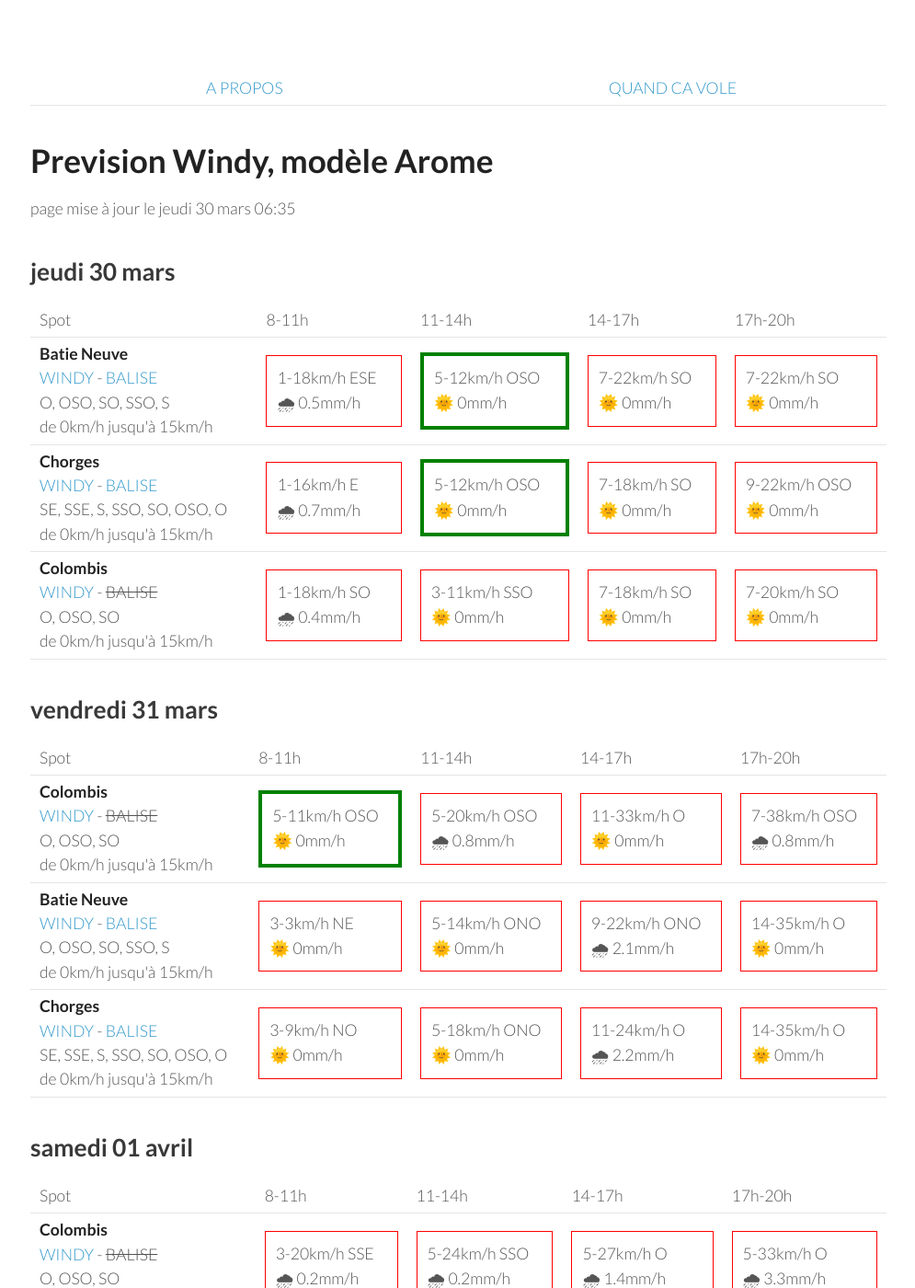
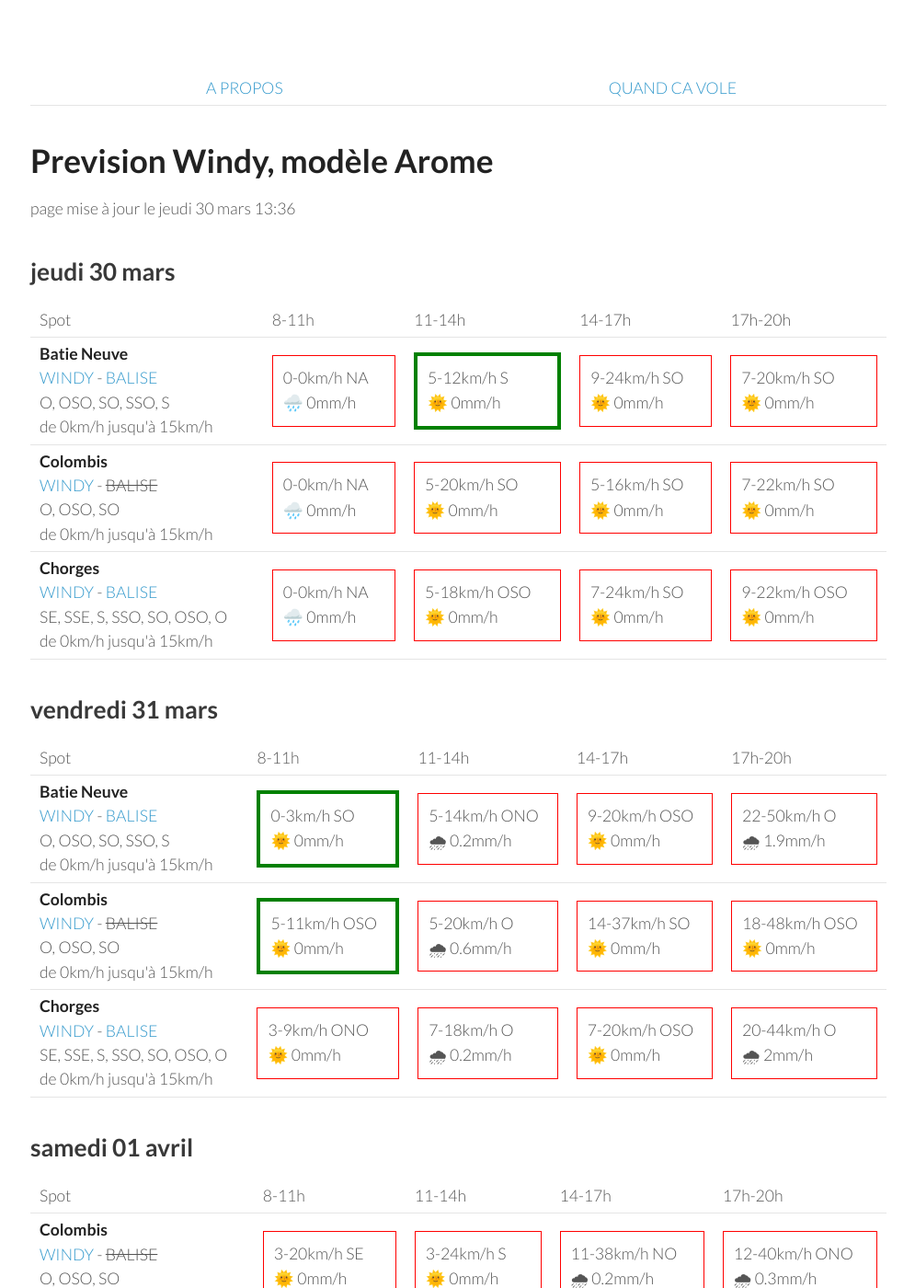
Before and after one commit to parapente-dans-le-nord/parapente-dans-le-nord.github.io, a Jekyll site: the page built from saint_andre.markdown, in a window 1280 px wide and 1400 px high. Shown: the whole window at 92% size, without its empty margins (25-1020 px from the left). Built offline with Jekyll 4.4.1, drawn with Linux system fonts in a browser that asks for light colours; some of the changed text lies outside the part shown.

Commit message:
update index.markdown

```diff
--- a/saint_andre.markdown
+++ b/saint_andre.markdown
@@ -7,7 +7,7 @@ title:  "Tous les spots"
 {: .links}
 
 # Prevision Windy, modèle Arome
-page mise à jour le jeudi 30 mars 06:35
+page mise à jour le jeudi 30 mars 13:36
 
 ## jeudi 30 mars
 
@@ -24,31 +24,28 @@ page mise à jour le jeudi 30 mars 06:35
 <tr>
         <td><strong>Batie Neuve</strong><br><a href="https://windy.com/44.584/6.236?44.559,6.262,10,m:eTtagly">WINDY</a> - <span class=""><a href="https://www.openwindmap.org/PP554">BALISE</a> </span><br> <span class="vent-favorable">O, OSO, SO, SSO, S</span><br><span class="force-vent">de 0km/h jusqu'à 15km/h</span> </td>
 
-            <td><div class="not-flyable"><p>1-18km/h ESE</p><p>🌧 0.5mm/h</p></div></td>
-            <td><div class="flyable"><p>5-12km/h OSO</p><p>🌞 0mm/h</p></div></td>
+            <td><div class="not-flyable"><p>0-0km/h NA</p><p>🌧️ 0mm/h</p></div></td>
+            <td><div class="flyable"><p>5-12km/h S</p><p>🌞 0mm/h</p></div></td>
+            <td><div class="not-flyable"><p>9-24km/h SO</p><p>🌞 0mm/h</p></div></td>
+            <td><div class="not-flyable"><p>7-20km/h SO</p><p>🌞 0mm/h</p></div></td>
+
+    </tr>
+<tr>
+        <td><strong>Colombis</strong><br><a href="https://windy.com/44.494/6.216?44.559,6.262,10">WINDY</a> - <span class="no-balise"> BALISE </span><br> <span class="vent-favorable">O, OSO, SO</span><br><span class="force-vent">de 0km/h jusqu'à 15km/h</span> </td>
+
+            <td><div class="not-flyable"><p>0-0km/h NA</p><p>🌧️ 0mm/h</p></div></td>
+            <td><div class="not-flyable"><p>5-20km/h SO</p><p>🌞 0mm/h</p></div></td>
+            <td><div class="not-flyable"><p>5-16km/h SO</p><p>🌞 0mm/h</p></div></td>
             <td><div class="not-flyable"><p>7-22km/h SO</p><p>🌞 0mm/h</p></div></td>
-            <td><div class="not-flyable"><p>7-22km/h SO</p><p>🌞 0mm/h</p></div></td>
-
 
     </tr>
 <tr>
         <td><strong>Chorges</strong><br><a href="https://windy.com/44.578/6.280?44.559,6.262,10">WINDY</a> - <span class=""><a href="https://www.openwindmap.org/PP554">BALISE</a> </span><br> <span class="vent-favorable">SE, SSE, S, SSO, SO, OSO, O</span><br><span class="force-vent">de 0km/h jusqu'à 15km/h</span> </td>
 
-            <td><div class="not-flyable"><p>1-16km/h E</p><p>🌧 0.7mm/h</p></div></td>
-            <td><div class="flyable"><p>5-12km/h OSO</p><p>🌞 0mm/h</p></div></td>
-            <td><div class="not-flyable"><p>7-18km/h SO</p><p>🌞 0mm/h</p></div></td>
+            <td><div class="not-flyable"><p>0-0km/h NA</p><p>🌧️ 0mm/h</p></div></td>
+            <td><div class="not-flyable"><p>5-18km/h OSO</p><p>🌞 0mm/h</p></div></td>
+            <td><div class="not-flyable"><p>7-24km/h SO</p><p>🌞 0mm/h</p></div></td>
             <td><div class="not-flyable"><p>9-22km/h OSO</p><p>🌞 0mm/h</p></div></td>
-
-
-    </tr>
-<tr>
-        <td><strong>Colombis</strong><br><a href="https://windy.com/44.494/6.216?44.559,6.262,10">WINDY</a> - <span class="no-balise"> BALISE </span><br> <span class="vent-favorable">O, OSO, SO</span><br><span class="force-vent">de 0km/h jusqu'à 15km/h</span> </td>
-
-            <td><div class="not-flyable"><p>1-18km/h SO</p><p>🌧 0.4mm/h</p></div></td>
-            <td><div class="not-flyable"><p>3-11km/h SSO</p><p>🌞 0mm/h</p></div></td>
-            <td><div class="not-flyable"><p>7-18km/h SO</p><p>🌞 0mm/h</p></div></td>
-            <td><div class="not-flyable"><p>7-20km/h SO</p><p>🌞 0mm/h</p></div></td>
-
 
     </tr>
 
@@ -68,32 +65,32 @@ page mise à jour le jeudi 30 mars 06:35
       <td>17h-20h</td>
     </tr>
 <tr>
-        <td><strong>Colombis</strong><br><a href="https://windy.com/44.494/6.216?44.559,6.262,10">WINDY</a> - <span class="no-balise"> BALISE </span><br> <span class="vent-favorable">O, OSO, SO</span><br><span class="force-vent">de 0km/h jusqu'à 15km/h</span> </td>
+        <td><strong>Batie Neuve</strong><br><a href="https://windy.com/44.584/6.236?44.559,6.262,10,m:eTtagly">WINDY</a> - <span class=""><a href="https://www.openwindmap.org/PP554">BALISE</a> </span><br> <span class="vent-favorable">O, OSO, SO, SSO, S</span><br><span class="force-vent">de 0km/h jusqu'à 15km/h</span> </td>
 
-            <td><div class="flyable"><p>5-11km/h OSO</p><p>🌞 0mm/h</p></div></td>
-            <td><div class="not-flyable"><p>5-20km/h OSO</p><p>🌧 0.8mm/h</p></div></td>
-            <td><div class="not-flyable"><p>11-33km/h O</p><p>🌞 0mm/h</p></div></td>
-            <td><div class="not-flyable"><p>7-38km/h OSO</p><p>🌧 0.8mm/h</p></div></td>
+            <td><div class="flyable"><p>0-3km/h SO</p><p>🌞 0mm/h</p></div></td>
+            <td><div class="not-flyable"><p>5-14km/h ONO</p><p>🌧 0.2mm/h</p></div></td>
+            <td><div class="not-flyable"><p>9-20km/h OSO</p><p>🌞 0mm/h</p></div></td>
+            <td><div class="not-flyable"><p>22-50km/h O</p><p>🌧 1.9mm/h</p></div></td>
 
 
     </tr>
 <tr>
-        <td><strong>Batie Neuve</strong><br><a href="https://windy.com/44.584/6.236?44.559,6.262,10,m:eTtagly">WINDY</a> - <span class=""><a href="https://www.openwindmap.org/PP554">BALISE</a> </span><br> <span class="vent-favorable">O, OSO, SO, SSO, S</span><br><span class="force-vent">de 0km/h jusqu'à 15km/h</span> </td>
+        <td><strong>Colombis</strong><br><a href="https://windy.com/44.494/6.216?44.559,6.262,10">WINDY</a> - <span class="no-balise"> BALISE </span><br> <span class="vent-favorable">O, OSO, SO</span><br><span class="force-vent">de 0km/h jusqu'à 15km/h</span> </td>
 
-            <td><div class="not-flyable"><p>3-3km/h NE</p><p>🌞 0mm/h</p></div></td>
-            <td><div class="not-flyable"><p>5-14km/h ONO</p><p>🌞 0mm/h</p></div></td>
-            <td><div class="not-flyable"><p>9-22km/h ONO</p><p>🌧 2.1mm/h</p></div></td>
-            <td><div class="not-flyable"><p>14-35km/h O</p><p>🌞 0mm/h</p></div></td>
+            <td><div class="flyable"><p>5-11km/h OSO</p><p>🌞 0mm/h</p></div></td>
+            <td><div class="not-flyable"><p>5-20km/h O</p><p>🌧 0.6mm/h</p></div></td>
+            <td><div class="not-flyable"><p>14-37km/h SO</p><p>🌞 0mm/h</p></div></td>
+            <td><div class="not-flyable"><p>18-48km/h OSO</p><p>🌞 0mm/h</p></div></td>
 
 
     </tr>
 <tr>
         <td><strong>Chorges</strong><br><a href="https://windy.com/44.578/6.280?44.559,6.262,10">WINDY</a> - <span class=""><a href="https://www.openwindmap.org/PP554">BALISE</a> </span><br> <span class="vent-favorable">SE, SSE, S, SSO, SO, OSO, O</span><br><span class="force-vent">de 0km/h jusqu'à 15km/h</span> </td>
 
-            <td><div class="not-flyable"><p>3-9km/h NO</p><p>🌞 0mm/h</p></div></td>
-            <td><div class="not-flyable"><p>5-18km/h ONO</p><p>🌞 0mm/h</p></div></td>
-            <td><div class="not-flyable"><p>11-24km/h O</p><p>🌧 2.2mm/h</p></div></td>
-            <td><div class="not-flyable"><p>14-35km/h O</p><p>🌞 0mm/h</p></div></td>
+            <td><div class="not-flyable"><p>3-9km/h ONO</p><p>🌞 0mm/h</p></div></td>
+            <td><div class="not-flyable"><p>7-18km/h O</p><p>🌧 0.2mm/h</p></div></td>
+            <td><div class="not-flyable"><p>7-20km/h OSO</p><p>🌞 0mm/h</p></div></td>
+            <td><div class="not-flyable"><p>20-44km/h O</p><p>🌧 2mm/h</p></div></td>
 
 
     </tr>
@@ -116,30 +113,30 @@ page mise à jour le jeudi 30 mars 06:35
 <tr>
         <td><strong>Colombis</strong><br><a href="https://windy.com/44.494/6.216?44.559,6.262,10">WINDY</a> - <span class="no-balise"> BALISE </span><br> <span class="vent-favorable">O, OSO, SO</span><br><span class="force-vent">de 0km/h jusqu'à 15km/h</span> </td>
 
-            <td><div class="not-flyable"><p>3-20km/h SSE</p><p>🌧 0.2mm/h</p></div></td>
-            <td><div class="not-flyable"><p>5-24km/h SSO</p><p>🌧 0.2mm/h</p></div></td>
-            <td><div class="not-flyable"><p>5-27km/h O</p><p>🌧 1.4mm/h</p></div></td>
-            <td><div class="not-flyable"><p>5-33km/h O</p><p>🌧 3.3mm/h</p></div></td>
+            <td><div class="not-flyable"><p>3-20km/h SE</p><p>🌞 0mm/h</p></div></td>
+            <td><div class="not-flyable"><p>3-24km/h S</p><p>🌞 0mm/h</p></div></td>
+            <td><div class="not-flyable"><p>11-38km/h NO</p><p>🌧 0.2mm/h</p></div></td>
+            <td><div class="not-flyable"><p>12-40km/h ONO</p><p>🌧 0.3mm/h</p></div></td>
 
 
     </tr>
 <tr>
         <td><strong>Batie Neuve</strong><br><a href="https://windy.com/44.584/6.236?44.559,6.262,10,m:eTtagly">WINDY</a> - <span class=""><a href="https://www.openwindmap.org/PP554">BALISE</a> </span><br> <span class="vent-favorable">O, OSO, SO, SSO, S</span><br><span class="force-vent">de 0km/h jusqu'à 15km/h</span> </td>
 
-            <td><div class="not-flyable"><p>1-25km/h E</p><p>🌞 0mm/h</p></div></td>
-            <td><div class="not-flyable"><p>3-31km/h SO</p><p>🌧 0.6mm/h</p></div></td>
-            <td><div class="not-flyable"><p>7-37km/h O</p><p>🌧 0.6mm/h</p></div></td>
-            <td><div class="not-flyable"><p>7-40km/h ONO</p><p>🌧 1mm/h</p></div></td>
+            <td><div class="not-flyable"><p>1-29km/h E</p><p>🌞 0mm/h</p></div></td>
+            <td><div class="not-flyable"><p>3-31km/h SO</p><p>🌧 0.4mm/h</p></div></td>
+            <td><div class="not-flyable"><p>11-40km/h NO</p><p>🌧 0.6mm/h</p></div></td>
+            <td><div class="not-flyable"><p>11-44km/h ONO</p><p>🌧 0.3mm/h</p></div></td>
 
 
     </tr>
 <tr>
         <td><strong>Chorges</strong><br><a href="https://windy.com/44.578/6.280?44.559,6.262,10">WINDY</a> - <span class=""><a href="https://www.openwindmap.org/PP554">BALISE</a> </span><br> <span class="vent-favorable">SE, SSE, S, SSO, SO, OSO, O</span><br><span class="force-vent">de 0km/h jusqu'à 15km/h</span> </td>
 
-            <td><div class="not-flyable"><p>1-27km/h SE</p><p>🌞 0mm/h</p></div></td>
-            <td><div class="not-flyable"><p>5-33km/h SO</p><p>🌧 0.7mm/h</p></div></td>
-            <td><div class="not-flyable"><p>7-37km/h OSO</p><p>🌧 0.6mm/h</p></div></td>
-            <td><div class="not-flyable"><p>7-42km/h O</p><p>🌧 0.8mm/h</p></div></td>
+            <td><div class="not-flyable"><p>1-31km/h ESE</p><p>🌞 0mm/h</p></div></td>
+            <td><div class="not-flyable"><p>3-31km/h SO</p><p>🌧 0.4mm/h</p></div></td>
+            <td><div class="not-flyable"><p>9-40km/h ONO</p><p>🌧 0.7mm/h</p></div></td>
+            <td><div class="not-flyable"><p>11-44km/h ONO</p><p>🌧 0.3mm/h</p></div></td>
 
 
     </tr>
@@ -160,32 +157,32 @@ page mise à jour le jeudi 30 mars 06:35
       <td>17h-20h</td>
     </tr>
 <tr>
-        <td><strong>Colombis</strong><br><a href="https://windy.com/44.494/6.216?44.559,6.262,10">WINDY</a> - <span class="no-balise"> BALISE </span><br> <span class="vent-favorable">O, OSO, SO</span><br><span class="force-vent">de 0km/h jusqu'à 15km/h</span> </td>
+        <td><strong>Batie Neuve</strong><br><a href="https://windy.com/44.584/6.236?44.559,6.262,10,m:eTtagly">WINDY</a> - <span class=""><a href="https://www.openwindmap.org/PP554">BALISE</a> </span><br> <span class="vent-favorable">O, OSO, SO, SSO, S</span><br><span class="force-vent">de 0km/h jusqu'à 15km/h</span> </td>
 
-            <td><div class="not-flyable"><p>3-16km/h ESE</p><p>🌞 0mm/h</p></div></td>
-            <td><div class="not-flyable"><p>5-18km/h O</p><p>🌞 0mm/h</p></div></td>
-            <td><div class="not-flyable"><p>11-33km/h NO</p><p>🌞 0mm/h</p></div></td>
-            <td><div class="not-flyable"><p>11-33km/h NO</p><p>🌧 0.2mm/h</p></div></td>
+            <td><div class="not-flyable"><p>3-24km/h N</p><p>🌞 0mm/h</p></div></td>
+            <td><div class="not-flyable"><p>5-24km/h NNO</p><p>🌞 0mm/h</p></div></td>
+            <td><div class="not-flyable"><p>7-31km/h NNO</p><p>🌞 0mm/h</p></div></td>
+            <td><div class="not-flyable"><p>9-35km/h NNO</p><p>🌞 0mm/h</p></div></td>
 
 
     </tr>
 <tr>
-        <td><strong>Batie Neuve</strong><br><a href="https://windy.com/44.584/6.236?44.559,6.262,10,m:eTtagly">WINDY</a> - <span class=""><a href="https://www.openwindmap.org/PP554">BALISE</a> </span><br> <span class="vent-favorable">O, OSO, SO, SSO, S</span><br><span class="force-vent">de 0km/h jusqu'à 15km/h</span> </td>
+        <td><strong>Colombis</strong><br><a href="https://windy.com/44.494/6.216?44.559,6.262,10">WINDY</a> - <span class="no-balise"> BALISE </span><br> <span class="vent-favorable">O, OSO, SO</span><br><span class="force-vent">de 0km/h jusqu'à 15km/h</span> </td>
 
-            <td><div class="not-flyable"><p>5-25km/h NNE</p><p>🌞 0mm/h</p></div></td>
-            <td><div class="not-flyable"><p>5-25km/h ONO</p><p>🌞 0mm/h</p></div></td>
-            <td><div class="not-flyable"><p>7-31km/h NO</p><p>🌞 0mm/h</p></div></td>
-            <td><div class="not-flyable"><p>9-33km/h NO</p><p>🌞 0mm/h</p></div></td>
+            <td><div class="not-flyable"><p>1-16km/h ENE</p><p>🌞 0mm/h</p></div></td>
+            <td><div class="not-flyable"><p>5-20km/h N</p><p>🌞 0mm/h</p></div></td>
+            <td><div class="not-flyable"><p>9-31km/h NO</p><p>🌞 0mm/h</p></div></td>
+            <td><div class="not-flyable"><p>12-37km/h NNO</p><p>🌞 0mm/h</p></div></td>
 
 
     </tr>
 <tr>
         <td><strong>Chorges</strong><br><a href="https://windy.com/44.578/6.280?44.559,6.262,10">WINDY</a> - <span class=""><a href="https://www.openwindmap.org/PP554">BALISE</a> </span><br> <span class="vent-favorable">SE, SSE, S, SSO, SO, OSO, O</span><br><span class="force-vent">de 0km/h jusqu'à 15km/h</span> </td>
 
-            <td><div class="not-flyable"><p>5-25km/h NE</p><p>🌞 0mm/h</p></div></td>
-            <td><div class="not-flyable"><p>3-25km/h O</p><p>🌞 0mm/h</p></div></td>
-            <td><div class="not-flyable"><p>5-27km/h NNO</p><p>🌞 0mm/h</p></div></td>
+            <td><div class="not-flyable"><p>3-24km/h NNE</p><p>🌞 0mm/h</p></div></td>
+            <td><div class="not-flyable"><p>3-24km/h NNE</p><p>🌞 0mm/h</p></div></td>
             <td><div class="not-flyable"><p>5-29km/h NNO</p><p>🌞 0mm/h</p></div></td>
+            <td><div class="not-flyable"><p>7-31km/h N</p><p>🌞 0mm/h</p></div></td>
 
 
     </tr>
@@ -209,29 +206,29 @@ page mise à jour le jeudi 30 mars 06:35
         <td><strong>Batie Neuve</strong><br><a href="https://windy.com/44.584/6.236?44.559,6.262,10,m:eTtagly">WINDY</a> - <span class=""><a href="https://www.openwindmap.org/PP554">BALISE</a> </span><br> <span class="vent-favorable">O, OSO, SO, SSO, S</span><br><span class="force-vent">de 0km/h jusqu'à 15km/h</span> </td>
 
             <td><div class="not-flyable"><p>3-18km/h N</p><p>🌞 0mm/h</p></div></td>
-            <td><div class="not-flyable"><p>3-22km/h ONO</p><p>🌞 0mm/h</p></div></td>
-            <td><div class="not-flyable"><p>5-29km/h NO</p><p>🌞 0mm/h</p></div></td>
-            <td><div class="not-flyable"><p>11-37km/h NNO</p><p>🌧 0.2mm/h</p></div></td>
+            <td><div class="not-flyable"><p>3-20km/h ONO</p><p>🌞 0mm/h</p></div></td>
+            <td><div class="not-flyable"><p>5-27km/h NO</p><p>🌞 0mm/h</p></div></td>
+            <td><div class="not-flyable"><p>9-33km/h NO</p><p>🌞 0mm/h</p></div></td>
+
+
+    </tr>
+<tr>
+        <td><strong>Chorges</strong><br><a href="https://windy.com/44.578/6.280?44.559,6.262,10">WINDY</a> - <span class=""><a href="https://www.openwindmap.org/PP554">BALISE</a> </span><br> <span class="vent-favorable">SE, SSE, S, SSO, SO, OSO, O</span><br><span class="force-vent">de 0km/h jusqu'à 15km/h</span> </td>
+
+            <td><div class="not-flyable"><p>3-20km/h NE</p><p>🌞 0mm/h</p></div></td>
+            <td><div class="not-flyable"><p>0-20km/h N</p><p>🌞 0mm/h</p></div></td>
+            <td><div class="not-flyable"><p>3-25km/h NNO</p><p>🌞 0mm/h</p></div></td>
+            <td><div class="not-flyable"><p>7-31km/h NNO</p><p>🌧 0.2mm/h</p></div></td>
 
 
     </tr>
 <tr>
         <td><strong>Colombis</strong><br><a href="https://windy.com/44.494/6.216?44.559,6.262,10">WINDY</a> - <span class="no-balise"> BALISE </span><br> <span class="vent-favorable">O, OSO, SO</span><br><span class="force-vent">de 0km/h jusqu'à 15km/h</span> </td>
 
-            <td><div class="not-flyable"><p>1-14km/h ESE</p><p>🌞 0mm/h</p></div></td>
-            <td><div class="not-flyable"><p>5-18km/h NO</p><p>🌞 0mm/h</p></div></td>
+            <td><div class="not-flyable"><p>1-14km/h ENE</p><p>🌞 0mm/h</p></div></td>
+            <td><div class="not-flyable"><p>3-18km/h NNO</p><p>🌞 0mm/h</p></div></td>
             <td><div class="not-flyable"><p>7-27km/h NO</p><p>🌞 0mm/h</p></div></td>
-            <td><div class="not-flyable"><p>12-35km/h NO</p><p>🌧 0.8mm/h</p></div></td>
-
-
-    </tr>
-<tr>
-        <td><strong>Chorges</strong><br><a href="https://windy.com/44.578/6.280?44.559,6.262,10">WINDY</a> - <span class=""><a href="https://www.openwindmap.org/PP554">BALISE</a> </span><br> <span class="vent-favorable">SE, SSE, S, SSO, SO, OSO, O</span><br><span class="force-vent">de 0km/h jusqu'à 15km/h</span> </td>
-
-            <td><div class="not-flyable"><p>3-22km/h NE</p><p>🌞 0mm/h</p></div></td>
-            <td><div class="not-flyable"><p>1-22km/h NO</p><p>🌞 0mm/h</p></div></td>
-            <td><div class="not-flyable"><p>3-27km/h NNO</p><p>🌞 0mm/h</p></div></td>
-            <td><div class="not-flyable"><p>9-35km/h N</p><p>🌞 0mm/h</p></div></td>
+            <td><div class="not-flyable"><p>12-38km/h NO</p><p>🌧 0.2mm/h</p></div></td>
 
 
     </tr>
@@ -239,3 +236,49 @@ page mise à jour le jeudi 30 mars 06:35
 </tbody>
 </table>
 {:/}
+## mardi 04 avril
+
+{::nomarkdown}
+<table>
+  <tbody>
+    <tr>
+      <td>Spot</td>
+      <td>8-11h</td>
+      <td>11-14h</td>
+      <td>14-17h</td>
+      <td>17h-20h</td>
+    </tr>
+<tr>
+        <td><strong>Batie Neuve</strong><br><a href="https://windy.com/44.584/6.236?44.559,6.262,10,m:eTtagly">WINDY</a> - <span class=""><a href="https://www.openwindmap.org/PP554">BALISE</a> </span><br> <span class="vent-favorable">O, OSO, SO, SSO, S</span><br><span class="force-vent">de 0km/h jusqu'à 15km/h</span> </td>
+
+            <td><div class="not-flyable"><p>5-18km/h NNE</p><p>🌞 0mm/h</p></div></td>
+            <td><div class="not-flyable"><p>3-20km/h OSO</p><p>🌞 0mm/h</p></div></td>
+            <td><div class="not-flyable"><p>5-27km/h OSO</p><p>🌞 0mm/h</p></div></td>
+            <td><div class="not-flyable"><p>9-31km/h ONO</p><p>🌞 0mm/h</p></div></td>
+
+
+    </tr>
+<tr>
+        <td><strong>Colombis</strong><br><a href="https://windy.com/44.494/6.216?44.559,6.262,10">WINDY</a> - <span class="no-balise"> BALISE </span><br> <span class="vent-favorable">O, OSO, SO</span><br><span class="force-vent">de 0km/h jusqu'à 15km/h</span> </td>
+
+            <td><div class="not-flyable"><p>3-18km/h ENE</p><p>🌞 0mm/h</p></div></td>
+            <td><div class="not-flyable"><p>3-18km/h NO</p><p>🌞 0mm/h</p></div></td>
+            <td><div class="not-flyable"><p>5-24km/h ONO</p><p>🌞 0mm/h</p></div></td>
+            <td><div class="not-flyable"><p>11-31km/h NO</p><p>🌞 0mm/h</p></div></td>
+
+
+    </tr>
+<tr>
+        <td><strong>Chorges</strong><br><a href="https://windy.com/44.578/6.280?44.559,6.262,10">WINDY</a> - <span class=""><a href="https://www.openwindmap.org/PP554">BALISE</a> </span><br> <span class="vent-favorable">SE, SSE, S, SSO, SO, OSO, O</span><br><span class="force-vent">de 0km/h jusqu'à 15km/h</span> </td>
+
+            <td><div class="not-flyable"><p>5-18km/h NE</p><p>🌞 0mm/h</p></div></td>
+            <td><div class="not-flyable"><p>3-20km/h SO</p><p>🌞 0mm/h</p></div></td>
+            <td><div class="not-flyable"><p>7-27km/h OSO</p><p>🌞 0mm/h</p></div></td>
+            <td><div class="not-flyable"><p>7-31km/h ONO</p><p>🌞 0mm/h</p></div></td>
+
+
+    </tr>
+
+</tbody>
+</table>
+{:/}
```
